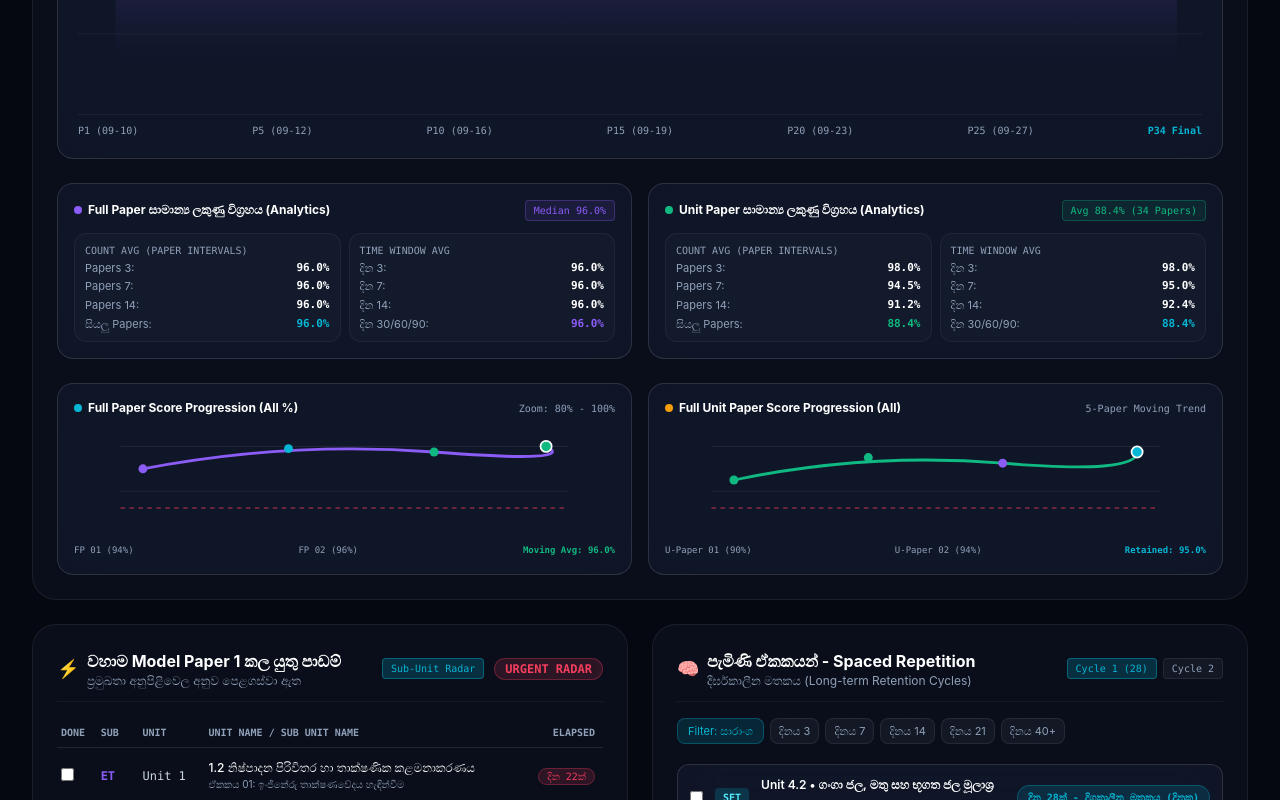
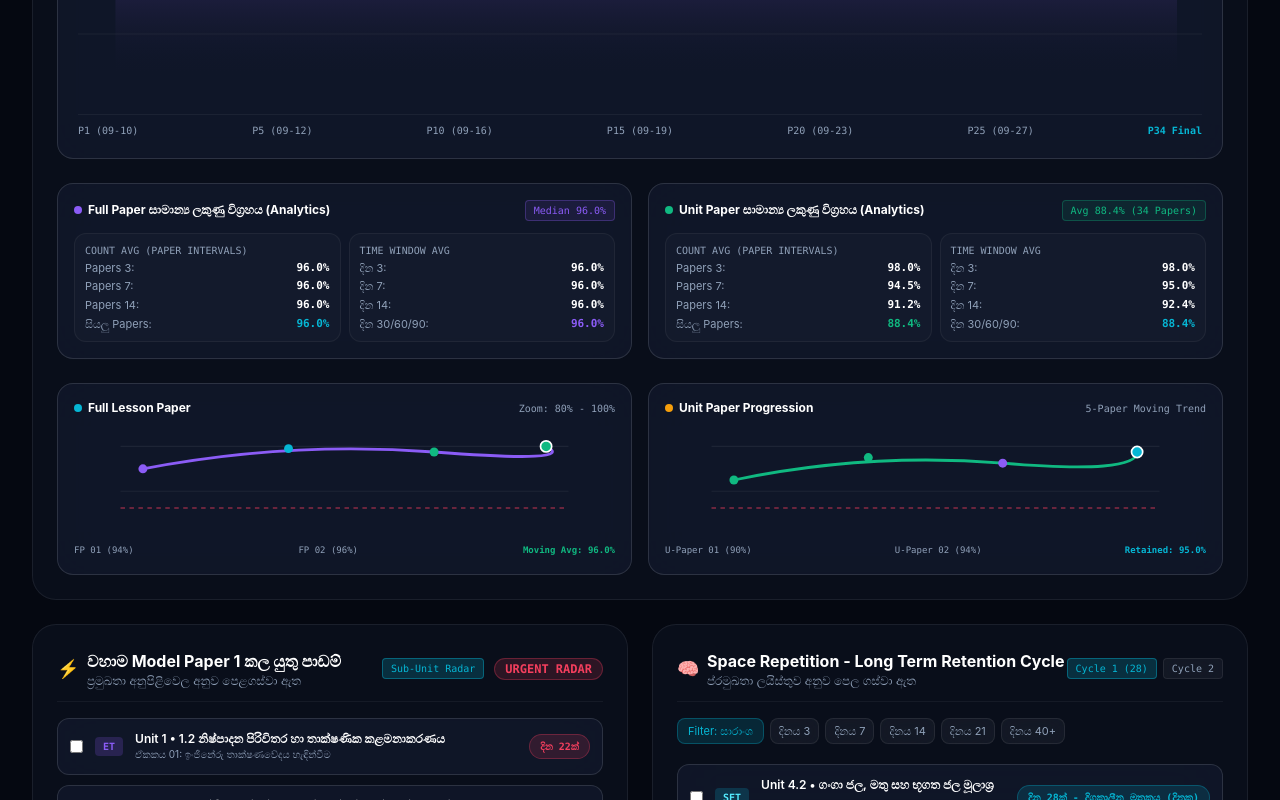
Before and after one commit to kiyamaninfo-alt/sinethmi-al-tracker, a React (Vite) app: page /command-center in a window 1280 px wide. Shown: the part 2000-2800 px from the top of the page. Built offline with nearby package versions, Linux system fonts and the light colour scheme.

Commit message:
refactor(command-center): update progression chart labels and spaced repetition header

```diff
--- a/src/components/CommandCenter/CommandCenterDashboard.jsx
+++ b/src/components/CommandCenter/CommandCenterDashboard.jsx
@@ -45,7 +45,9 @@ export default function CommandCenterDashboard() {
           <SpacedRepetitionStation />
         </div>
 
-        <TopRankedTable />
+        <div className="grid grid-cols-1 lg:grid-cols-2 gap-6">
+          <TopRankedTable />
+        </div>
         <WeakAreasAndPending />
         <CommandCenterFooter />
       </div>
--- a/src/components/CommandCenter/ProgressionSubCharts.jsx
+++ b/src/components/CommandCenter/ProgressionSubCharts.jsx
@@ -4,7 +4,7 @@ export default function ProgressionSubCharts() {
       <div className="glass-panel-elevated p-4 rounded-2xl border border-white/5 space-y-2">
         <div className="flex items-center justify-between text-xs">
           <span className="font-bold text-white flex items-center gap-1.5">
-            <span className="w-2 h-2 rounded-full bg-neon-cyan" /> Full Paper Score Progression (All %)
+            <span className="w-2 h-2 rounded-full bg-neon-cyan" /> Full Lesson Paper
           </span>
           <span className="font-mono text-[10px] text-slate-400">Zoom: 80% - 100%</span>
         </div>
@@ -30,7 +30,7 @@ export default function ProgressionSubCharts() {
       <div className="glass-panel-elevated p-4 rounded-2xl border border-white/5 space-y-2">
         <div className="flex items-center justify-between text-xs">
           <span className="font-bold text-white flex items-center gap-1.5">
-            <span className="w-2 h-2 rounded-full bg-neon-amber" /> Full Unit Paper Score Progression (All)
+            <span className="w-2 h-2 rounded-full bg-neon-amber" /> Unit Paper Progression
           </span>
           <span className="font-mono text-[10px] text-slate-400">5-Paper Moving Trend</span>
         </div>
--- a/src/components/CommandCenter/ScoreAnalytics.jsx
+++ b/src/components/CommandCenter/ScoreAnalytics.jsx
@@ -10,7 +10,7 @@ export default function ScoreAnalytics() {
         <div>
           <div className="flex items-center gap-2">
             <h3 className="text-lg font-bold text-white tracking-wide">
-              📈 Full Paper &amp; Unit Paper Score Progression
+              📈 Full Subject Paper Score Progression
             </h3>
             <span className="px-2 py-0.5 rounded text-[10px] font-mono bg-neon-cyan/15 text-neon-cyan border border-neon-cyan/30">
               Analytics Engine v2
--- a/src/components/CommandCenter/SpacedRepetitionStation.jsx
+++ b/src/components/CommandCenter/SpacedRepetitionStation.jsx
@@ -13,8 +13,8 @@ export default function SpacedRepetitionStation() {
         <div className="flex items-center gap-2">
           <span className="text-lg">🧠</span>
           <div>
-            <h3 className="text-base font-bold text-white">පැමිණි ඒකකයන් - Spaced Repetition</h3>
-            <p className="text-xs text-slate-400">දීර්ඝකාලීන මතකය (Long-term Retention Cycles)</p>
+            <h3 className="text-base font-bold text-white">Space Repetition - Long Term Retention Cycle</h3>
+            <p className="text-xs text-slate-400">ප්රමුඛතා ලයිස්තුව අනුව පෙල ගස්වා ඇත</p>
           </div>
         </div>
         <div className="flex items-center gap-1.5">
--- a/src/components/CommandCenter/TopRankedTable.jsx
+++ b/src/components/CommandCenter/TopRankedTable.jsx
@@ -8,12 +8,12 @@ const TOP_PAPERS = [
 
 export default function TopRankedTable() {
   return (
-    <section className="glass-panel rounded-3xl p-6">
-      <div className="flex flex-col sm:flex-row sm:items-center justify-between gap-3 pb-4 border-b border-white/5">
+    <section className="glass-panel rounded-3xl p-6 space-y-4">
+      <div className="flex flex-col sm:flex-row sm:items-center justify-between gap-3 pb-3 border-b border-white/5">
         <div className="flex items-center gap-2.5">
           <span className="text-xl">🏆</span>
           <div>
-            <h3 className="text-base sm:text-lg font-bold text-white">වැඩිම ලකුණු සහිත Unit Papers (Top Mastery)</h3>
+            <h3 className="text-base font-bold text-white">වැඩිම ලකුණු සහිත Unit Papers (Top Mastery)</h3>
             <p className="text-xs text-slate-400">විෂය සවිස්තරාත්මක සාමාර්ථ්‍ය හා ප්‍රතිඵල පුවරුව (Zero-mark excluded)</p>
           </div>
         </div>
@@ -23,40 +23,27 @@ export default function TopRankedTable() {
         </div>
       </div>
 
-      <div className="overflow-x-auto mt-4">
-        <table className="w-full text-left text-xs">
-          <thead>
-            <tr className="text-slate-400 border-b border-white/10 uppercase font-mono text-[10px]">
-              <th className="py-2.5 px-3">Rank</th>
-              <th className="py-2.5 px-3">Subject</th>
-              <th className="py-2.5 px-3">Unit</th>
-              <th className="py-2.5 px-3">Unit / Lesson Name</th>
-              <th className="py-2.5 px-3 text-center">Avg Marks</th>
-              <th className="py-2.5 px-3 text-right">Exam Date</th>
-              <th className="py-2.5 px-3 text-right">Actions</th>
-            </tr>
-          </thead>
-          <tbody className="divide-y divide-white/5">
-            {TOP_PAPERS.map((row) => (
-              <tr key={row.name} className="hover:bg-white/[0.03] transition">
-                <td className={`py-3.5 px-3 font-bold flex items-center gap-1.5 font-mono ${row.rankColor}`}>{row.rank}</td>
-                <td className="py-3.5 px-3"><span className={`px-2 py-0.5 rounded font-mono font-bold text-[10px] ${row.subColor}`}>{row.sub}</span></td>
-                <td className="py-3.5 px-3 font-mono text-slate-300">{row.unit}</td>
-                <td className="py-3.5 px-3 text-white font-medium">{row.name}</td>
-                <td className="py-3.5 px-3 text-center">
-                  <span className="px-2.5 py-1 rounded-full font-mono font-black text-xs bg-emerald-500/20 text-emerald-300 border border-emerald-500/30">
-                    {row.score}
-                  </span>
-                  <span className="block text-[9px] text-slate-400 mt-0.5">{row.count}</span>
-                </td>
-                <td className="py-3.5 px-3 text-right font-mono text-slate-400">{row.date}</td>
-                <td className="py-3.5 px-3 text-right">
-                  <span className="px-2 py-0.5 rounded text-[10px] font-mono bg-white/5 text-slate-300 border border-white/10">Printed ✓</span>
-                </td>
-              </tr>
-            ))}
-          </tbody>
-        </table>
+      <div className="space-y-2.5">
+        {TOP_PAPERS.map((row) => (
+          <div key={row.name} className="glass-panel-elevated p-3 rounded-xl border border-white/5 flex items-center justify-between gap-3 hover:border-white/10 transition">
+            <div className="flex items-center gap-3 min-w-0">
+              <span className={`font-mono font-bold text-xs sm:text-sm w-12 shrink-0 ${row.rankColor}`}>{row.rank}</span>
+              <span className={`px-2 py-0.5 rounded font-mono font-bold text-[10px] shrink-0 ${row.subColor}`}>{row.sub}</span>
+              <div className="min-w-0">
+                <span className="text-xs font-semibold text-white block truncate">{row.unit} • {row.name}</span>
+                <span className="text-[10px] font-mono text-slate-400 block truncate">Exam: {row.date} • {row.count}</span>
+              </div>
+            </div>
+            <div className="flex items-center gap-2.5 shrink-0">
+              <span className="px-2.5 py-1 rounded-full font-mono font-black text-xs bg-emerald-500/20 text-emerald-300 border border-emerald-500/30">
+                {row.score}
+              </span>
+              <span className="hidden sm:inline-block px-2 py-0.5 rounded text-[10px] font-mono bg-white/5 text-slate-300 border border-white/10">
+                Printed ✓
+              </span>
+            </div>
+          </div>
+        ))}
       </div>
     </section>
   );
--- a/src/components/CommandCenter/UrgentRadarTable.jsx
+++ b/src/components/CommandCenter/UrgentRadarTable.jsx
@@ -1,9 +1,9 @@
 const RADAR_ITEMS = [
-  { id: 1, sub: 'ET', subColor: 'text-neon-violet', unit: 'Unit 1', name: '1.2 නිෂ්පාදන පිරිවිතර හා තාක්ෂණික කළමනාකරණය', desc: 'ඒකකය 01: ඉංජිනේරු තාක්ෂණවේදය හැඳින්වීම', elapsed: 'දින 22ක්' },
-  { id: 2, sub: 'ET', subColor: 'text-neon-violet', unit: 'Unit 1', name: '1.3 දේශීය කර්මාන්ත හා සේවා ක්ෂේත්‍රයේ තාක්ෂණයන්', desc: 'ඒකකය 01: ඉංජිනේරු තාක්ෂණවේදය හැඳින්වීම', elapsed: 'දින 22ක්' },
-  { id: 3, sub: 'ICT', subColor: 'text-emerald-400', unit: 'Unit 1', name: '1.3 පරිගණක පද්ධතියක් මූලික තාක්ෂණික පදනම', desc: 'ඒකකය 01: තොරතුරු හා සන්නිවේදන තාක්ෂණය සංකල්ප', elapsed: 'දින 22ක්' },
-  { id: 4, sub: 'ICT', subColor: 'text-emerald-400', unit: 'Unit 1', name: '1.5 තොරතුරු හා සන්නිවේදන තාක්ෂණයේ යෙදවුම්', desc: 'ඒකකය 01: තොරතුරු හා සන්නිවේදන තාක්ෂණය සංකල්ප', elapsed: 'දින 22ක්' },
-  { id: 5, sub: 'ICT', subColor: 'text-emerald-400', unit: 'Unit 1', name: '1.6 තාක්ෂණ තොරතුරු සොයාගැනීම හා භාවිතය', desc: 'ඒකකය 01: තොරතුරු හා සන්නිවේදන තාක්ෂණය සංකල්ප', elapsed: 'දින 22ක්' },
+  { id: 1, sub: 'ET', subColor: 'bg-neon-violet/20 text-neon-violet', unit: 'Unit 1', name: '1.2 නිෂ්පාදන පිරිවිතර හා තාක්ෂණික කළමනාකරණය', desc: 'ඒකකය 01: ඉංජිනේරු තාක්ෂණවේදය හැඳින්වීම', elapsed: 'දින 22ක්' },
+  { id: 2, sub: 'ET', subColor: 'bg-neon-violet/20 text-neon-violet', unit: 'Unit 1', name: '1.3 දේශීය කර්මාන්ත හා සේවා ක්ෂේත්‍රයේ තාක්ෂණයන්', desc: 'ඒකකය 01: ඉංජිනේරු තාක්ෂණවේදය හැඳින්වීම', elapsed: 'දින 22ක්' },
+  { id: 3, sub: 'ICT', subColor: 'bg-emerald-500/20 text-emerald-300', unit: 'Unit 1', name: '1.3 පරිගණක පද්ධතියක් මූලික තාක්ෂණික පදනම', desc: 'ඒකකය 01: තොරතුරු හා සන්නිවේදන තාක්ෂණය සංකල්ප', elapsed: 'දින 22ක්' },
+  { id: 4, sub: 'ICT', subColor: 'bg-emerald-500/20 text-emerald-300', unit: 'Unit 1', name: '1.5 තොරතුරු හා සන්නිවේදන තාක්ෂණයේ යෙදවුම්', desc: 'ඒකකය 01: තොරතුරු හා සන්නිවේදන තාක්ෂණය සංකල්ප', elapsed: 'දින 22ක්' },
+  { id: 5, sub: 'ICT', subColor: 'bg-emerald-500/20 text-emerald-300', unit: 'Unit 1', name: '1.6 තාක්ෂණ තොරතුරු සොයාගැනීම හා භාවිතය', desc: 'ඒකකය 01: තොරතුරු හා සන්නිවේදන තාක්ෂණය සංකල්ප', elapsed: 'දින 22ක්' },
 ];
 
 export default function UrgentRadarTable() {
@@ -25,38 +25,22 @@ export default function UrgentRadarTable() {
         </div>
       </div>
 
-      <div className="overflow-x-auto">
-        <table className="w-full text-left text-xs">
-          <thead>
-            <tr className="text-slate-400 border-b border-white/10 uppercase font-mono text-[10px]">
-              <th className="py-2 px-1">Done</th>
-              <th className="py-2 px-2">Sub</th>
-              <th className="py-2 px-2">Unit</th>
-              <th className="py-2 px-2">Unit Name / Sub Unit Name</th>
-              <th className="py-2 px-2 text-right">Elapsed</th>
-            </tr>
-          </thead>
-          <tbody className="divide-y divide-white/5">
-            {RADAR_ITEMS.map((item) => (
-              <tr key={item.id} className="hover:bg-white/[0.02] transition">
-                <td className="py-3 px-1">
-                  <input type="checkbox" className="rounded bg-obsidian-900 border-white/20 text-neon-cyan focus:ring-0 cursor-pointer" />
-                </td>
-                <td className={`py-3 px-2 font-mono font-bold ${item.subColor}`}>{item.sub}</td>
-                <td className="py-3 px-2 font-mono text-slate-300">{item.unit}</td>
-                <td className="py-3 px-2 text-slate-200">
-                  <span className="font-medium text-white block">{item.name}</span>
-                  <span className="text-[10px] text-slate-400">{item.desc}</span>
-                </td>
-                <td className="py-3 px-2 text-right">
-                  <span className="px-2 py-0.5 rounded-full text-[10px] font-mono bg-neon-rose/15 text-neon-rose border border-neon-rose/30 whitespace-nowrap">
-                    {item.elapsed}
-                  </span>
-                </td>
-              </tr>
-            ))}
-          </tbody>
-        </table>
+      <div className="space-y-2.5">
+        {RADAR_ITEMS.map((item) => (
+          <div key={item.id} className="glass-panel-elevated p-3 rounded-xl flex items-center justify-between gap-3 border border-white/5 hover:border-white/10 transition">
+            <div className="flex items-center gap-3 min-w-0">
+              <input type="checkbox" className="rounded bg-obsidian-900 border-white/20 text-neon-cyan focus:ring-0 cursor-pointer shrink-0" />
+              <span className={`px-2 py-0.5 rounded text-[10px] font-mono font-bold shrink-0 ${item.subColor}`}>{item.sub}</span>
+              <div className="min-w-0">
+                <span className="text-xs font-semibold text-white block truncate">{item.unit} • {item.name}</span>
+                <span className="text-[10px] text-slate-400 block truncate">{item.desc}</span>
+              </div>
+            </div>
+            <span className="px-2.5 py-1 rounded-full text-[10px] font-mono font-bold bg-neon-rose/15 text-neon-rose border border-neon-rose/30 whitespace-nowrap shrink-0">
+              {item.elapsed}
+            </span>
+          </div>
+        ))}
       </div>
     </section>
   );
--- a/src/components/CommandCenter/WeakAreasAndPending.jsx
+++ b/src/components/CommandCenter/WeakAreasAndPending.jsx
@@ -1,9 +1,9 @@
 const WEAK_PAPERS = [
-  { rank: '#1', sub: 'ICT', subColor: 'text-emerald-400', unit: 'Unit 3.3', name: 'සේවා ක්‍රම', score: '91.7%', date: '2026-09-29' },
-  { rank: '#2', sub: 'ICT', subColor: 'text-emerald-400', unit: 'Unit 3.2', name: 'අන්තර්ජාල අතුරු මුහුණත් භාවිතය තීරණය', score: '91.7%', date: '2026-09-29' },
-  { rank: '#3', sub: 'ICT', subColor: 'text-emerald-400', unit: 'Unit 3.1', name: 'තාක්ෂණ පද්ධති සහ පරිවර්තන', score: '91.7%', date: '2026-09-29' },
-  { rank: '#4', sub: 'ET', subColor: 'text-neon-violet', unit: 'Unit 1.1', name: 'මානව හා පරිසර සාරධර්ම වලට ඉංජිනේරු සාක්ෂරතාවයේ දායකත්වය', score: '95.0%', date: '2026-09-21' },
-  { rank: '#5', sub: 'ET', subColor: 'text-neon-violet', unit: 'Unit 2.1', name: 'පරිගණකගත ප්‍රතිපාදන', score: '96.0%', date: '2026-09-01' },
+  { rank: '#1', sub: 'ICT', subColor: 'bg-emerald-500/20 text-emerald-300', unit: 'Unit 3.3', name: 'සේවා ක්‍රම', score: '91.7%', date: '2026-09-29' },
+  { rank: '#2', sub: 'ICT', subColor: 'bg-emerald-500/20 text-emerald-300', unit: 'Unit 3.2', name: 'අන්තර්ජාල අතුරු මුහුණත් භාවිතය තීරණය', score: '91.7%', date: '2026-09-29' },
+  { rank: '#3', sub: 'ICT', subColor: 'bg-emerald-500/20 text-emerald-300', unit: 'Unit 3.1', name: 'තාක්ෂණ පද්ධති සහ පරිවර්තන', score: '91.7%', date: '2026-09-29' },
+  { rank: '#4', sub: 'ET', subColor: 'bg-neon-violet/20 text-neon-violet', unit: 'Unit 1.1', name: 'මානව හා පරිසර සාරධර්ම වලට ඉංජිනේරු සාක්ෂරතාවයේ දායකත්වය', score: '95.0%', date: '2026-09-21' },
+  { rank: '#5', sub: 'ET', subColor: 'bg-neon-violet/20 text-neon-violet', unit: 'Unit 2.1', name: 'පරිගණකගත ප්‍රතිපාදන', score: '96.0%', date: '2026-09-01' },
 ];
 
 export default function WeakAreasAndPending() {
@@ -20,21 +20,22 @@ export default function WeakAreasAndPending() {
           </div>
           <span className="text-xs font-mono px-2 py-0.5 rounded bg-rose-500/10 text-rose-400 border border-rose-500/30">Action Needed</span>
         </div>
-        <div className="overflow-x-auto">
-          <table className="w-full text-left text-xs">
-            <tbody className="divide-y divide-white/5">
-              {WEAK_PAPERS.map((p) => (
-                <tr key={p.name} className="hover:bg-white/[0.02] transition">
-                  <td className="py-2.5 px-2 font-mono font-bold text-rose-400">{p.rank}</td>
-                  <td className={`py-2.5 px-2 font-mono font-bold ${p.subColor}`}>{p.sub}</td>
-                  <td className="py-2.5 px-2 font-mono text-slate-300">{p.unit}</td>
-                  <td className="py-2.5 px-2 text-slate-200">{p.name}</td>
-                  <td className="py-2.5 px-2 text-center"><span className="px-2 py-0.5 rounded font-mono font-bold text-rose-400 bg-rose-500/10 border border-rose-500/20">{p.score}</span></td>
-                  <td className="py-2.5 px-2 text-right font-mono text-slate-400">{p.date}</td>
-                </tr>
-              ))}
-            </tbody>
-          </table>
+        <div className="space-y-3">
+          {WEAK_PAPERS.map((p) => (
+            <div key={p.name} className="glass-panel-elevated p-3.5 rounded-xl border border-white/5 flex items-center justify-between gap-3 hover:border-white/10 transition">
+              <div className="flex items-center gap-2.5 min-w-0">
+                <span className="font-mono font-bold text-xs text-rose-400 shrink-0">{p.rank}</span>
+                <span className={`px-1.5 py-0.5 rounded text-[9px] font-mono font-bold shrink-0 ${p.subColor}`}>{p.sub}</span>
+                <div className="min-w-0">
+                  <span className="text-xs font-semibold text-white truncate block">{p.unit} • {p.name}</span>
+                  <span className="text-[10px] font-mono text-slate-400 mt-0.5 block">{p.date}</span>
+                </div>
+              </div>
+              <div className="text-right shrink-0">
+                <span className="px-2 py-0.5 rounded font-mono font-bold text-xs text-rose-400 bg-rose-500/10 border border-rose-500/20">{p.score}</span>
+              </div>
+            </div>
+          ))}
         </div>
       </section>
 
```
